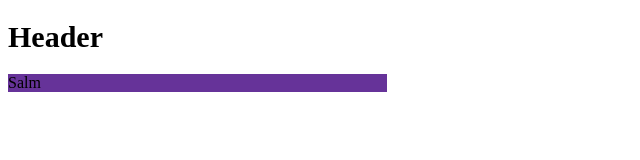
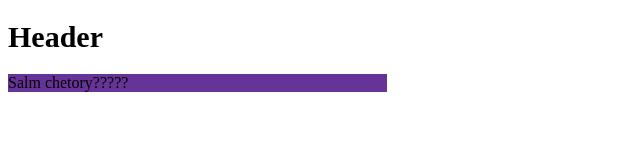
Before and after one commit to mmoghtadaei/shop, a plain HTML site: page index.html in a window 1280 px wide. Shown: the full height of the page, 0-640 px from the left. Drawn offline with Linux system fonts and the light colour scheme.

Commit message:
div changed

```diff
--- a/index.html
+++ b/index.html
@@ -9,7 +9,7 @@
 </head>
 <body>
     <h1>Header</h1>
-    <div class="test">Salm</div>
+    <div class="test">Salm chetory?????</div>
     <script src="./JS/main.js"></script>
 </body>
 </html>
```
